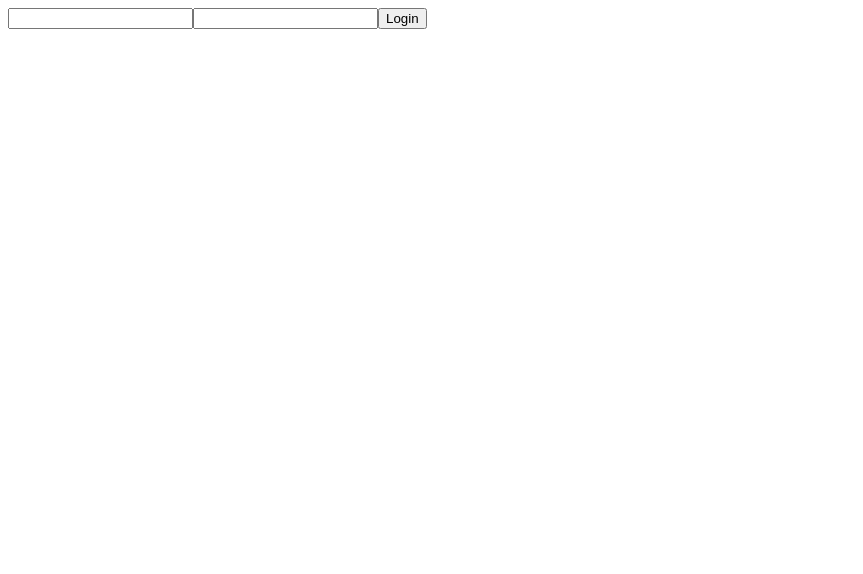
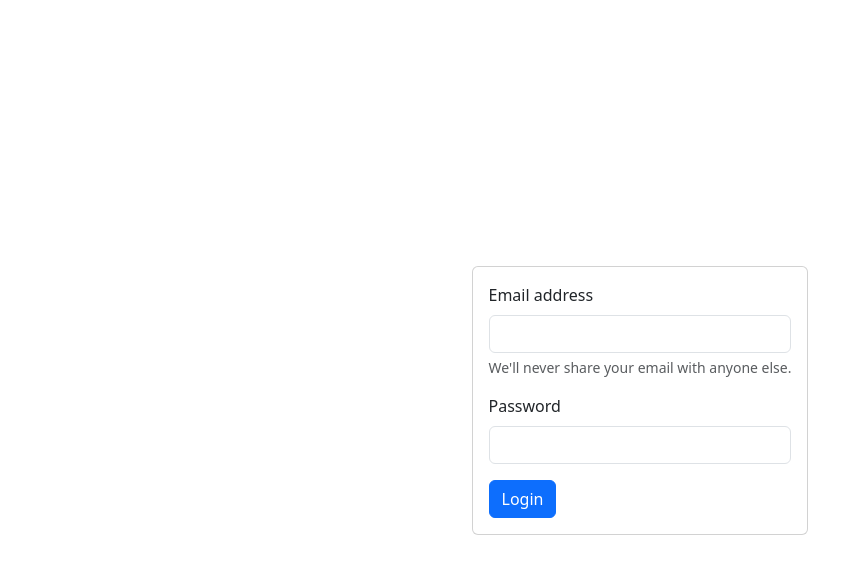
Before and after one commit to Zwogli/todo-list-frontend, an Angular app: page / in a window 1280 px wide. Shown: the top 574 px of the page, without its empty margins (0-863 px from the left). Built offline with nearby package versions, Linux system fonts and the light colour scheme.

Commit message:
Style login form

```diff
--- a/src/app/app.component.scss
+++ b/src/app/app.component.scss
@@ -0,0 +1,6 @@
+app-login {
+  height: 100dvh;
+  display: flex;
+  justify-content: center;
+  align-items: center;
+}
--- a/src/app/components/login/login.component.html
+++ b/src/app/components/login/login.component.html
@@ -1,5 +1,35 @@
-<form (ngSubmit)="login()">
-  <input type="email" name="email" [(ngModel)]="email" required />
-  <input type="password" name="password" [(ngModel)]="password" required />
-  <button>Login</button>
-</form>
+<div class="card">
+  <div class="card-body">
+    <form (ngSubmit)="login()">
+      <div class="mb-3">
+        <label for="inputEmail" class="form-label">Email address</label>
+        <input
+          id="inputEmail"
+          class="form-control"
+          type="email"
+          name="email"
+          [(ngModel)]="email"
+          required
+          aria-describedby="emailHelp"
+        />
+        <div id="emailHelp" class="form-text">
+          We'll never share your email with anyone else.
+        </div>
+      </div>
+
+      <div class="mb-3">
+        <label for="inputPassword" class="form-label">Password</label>
+        <input
+          id="inputPassword"
+          class="form-control"
+          type="password"
+          name="password"
+          [(ngModel)]="password"
+          required
+        />
+      </div>
+
+      <button type="submit" class="btn btn-primary">Login</button>
+    </form>
+  </div>
+</div>
--- a/src/app/components/login/login.component.scss
+++ b/src/app/components/login/login.component.scss
@@ -0,0 +1,3 @@
+.card {
+  max-width: 500px;
+}
--- a/src/index.html
+++ b/src/index.html
@@ -6,6 +6,7 @@
   <base href="/">
   <meta name="viewport" content="width=device-width, initial-scale=1">
   <link rel="icon" type="image/x-icon" href="favicon.ico">
+  <link href="https://cdn.jsdelivr.net/npm/bootstrap@5.3.3/dist/css/bootstrap.min.css" rel="stylesheet" integrity="sha384-QWTKZyjpPEjISv5WaRU9OFeRpok6YctnYmDr5pNlyT2bRjXh0JMhjY6hW+ALEwIH" crossorigin="anonymous">
 </head>
 <body>
   <app-root></app-root>
```
